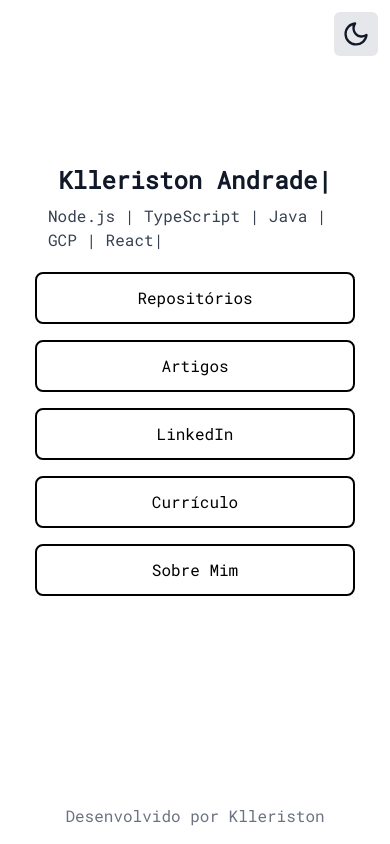
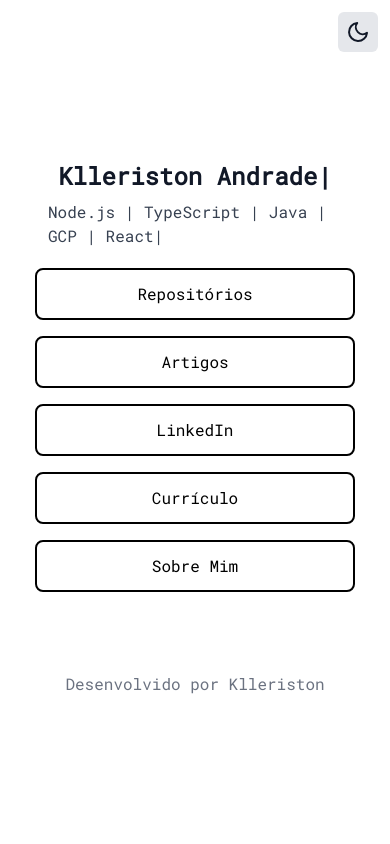
Before and after one commit to Klleriston/kekz, a Next.js app: page / in a window 390 px wide. Built offline with nearby package versions, Linux system fonts and the light colour scheme.

Commit message:
feat: add responsive for mobile

```diff
--- a/src/app/components/Footer.tsx
+++ b/src/app/components/Footer.tsx
@@ -2,7 +2,7 @@
 
 export function Footer() {
   return (
-    <footer className="absolute bottom-0 w-full p-4 text-center text-gray-500 dark:text-gray-400">
+    <footer className="w-full p-4 text-center text-gray-500 dark:text-gray-400 break-words">
       Desenvolvido por Klleriston
     </footer>
   );
--- a/src/app/components/Header.tsx
+++ b/src/app/components/Header.tsx
@@ -4,7 +4,7 @@ import { ThemeSwitcher } from "./ThemeSwitcher";
 
 export function Header() {
   return (
-    <header className="flex items-center justify-end p-3">
+    <header className="flex items-center justify-end p-3 w-full max-w-3xl mx-auto">
       <ThemeSwitcher />
     </header>
   );
--- a/src/app/components/ThemeSwitcher.tsx
+++ b/src/app/components/ThemeSwitcher.tsx
@@ -19,13 +19,14 @@ export function ThemeSwitcher() {
   return (
     <button
       onClick={() => setTheme(currentTheme === "dark" ? "light" : "dark")}
-      className="p-2 rounded-md bg-gray-200 dark:bg-gray-800"
+      className="p-2 rounded-md bg-gray-200 hover:bg-gray-300 dark:bg-gray-800 dark:hover:bg-gray-700 transition-colors duration-300"
     >
       {currentTheme === "dark" ? (
-        <FiSun className="text-yellow-400 size-7" />
+        <FiSun className="text-yellow-400 w-6 h-6" />
       ) : (
-        <FiMoon className="text-gray-900 size-7" />
+        <FiMoon className="text-gray-900 w-6 h-6" />
       )}
     </button>
+
   );
 }
```
Also changed, not shown: src/app/components/Links.tsx (indentation only), src/app/pages/About.tsx (deleted).
